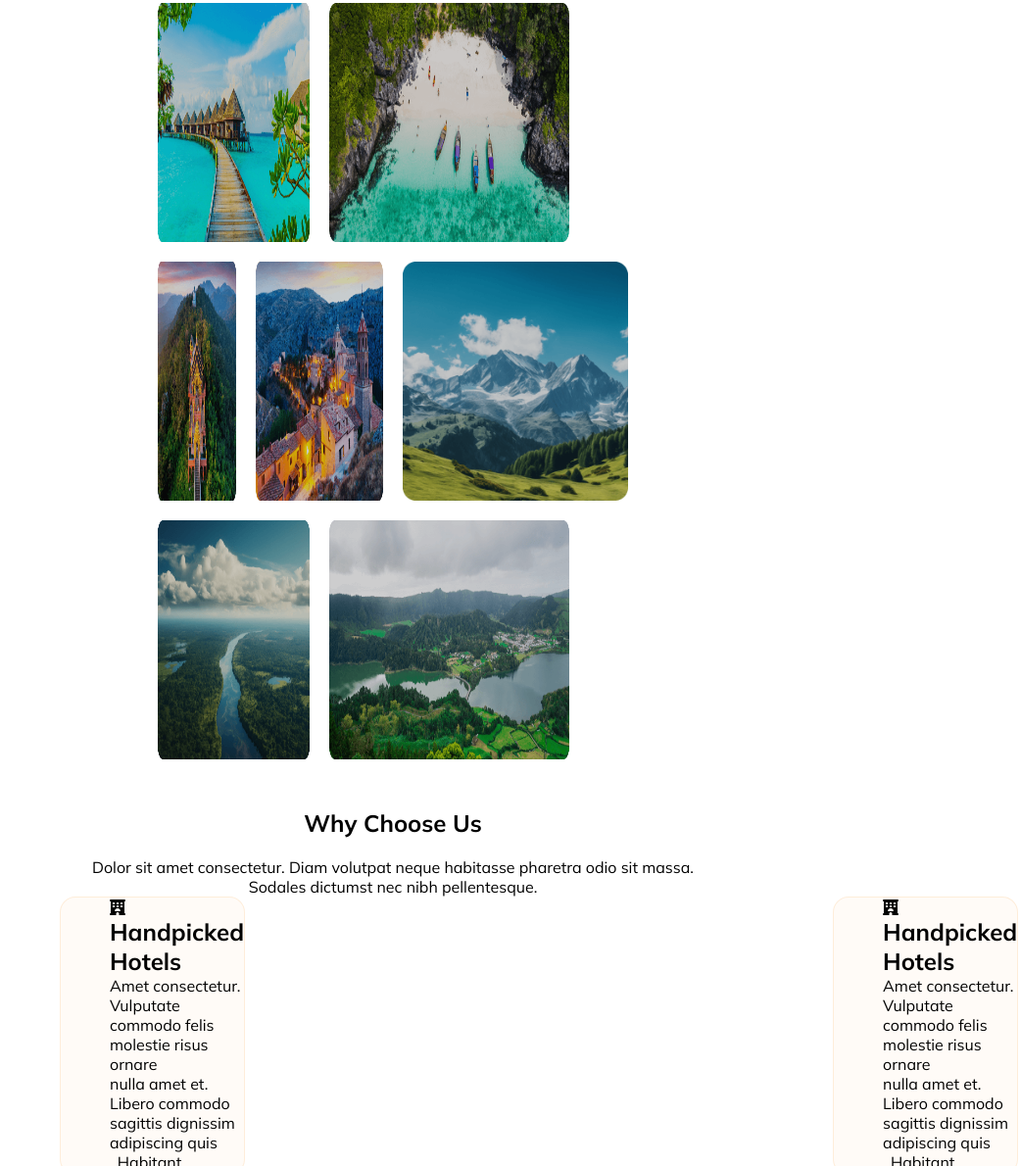
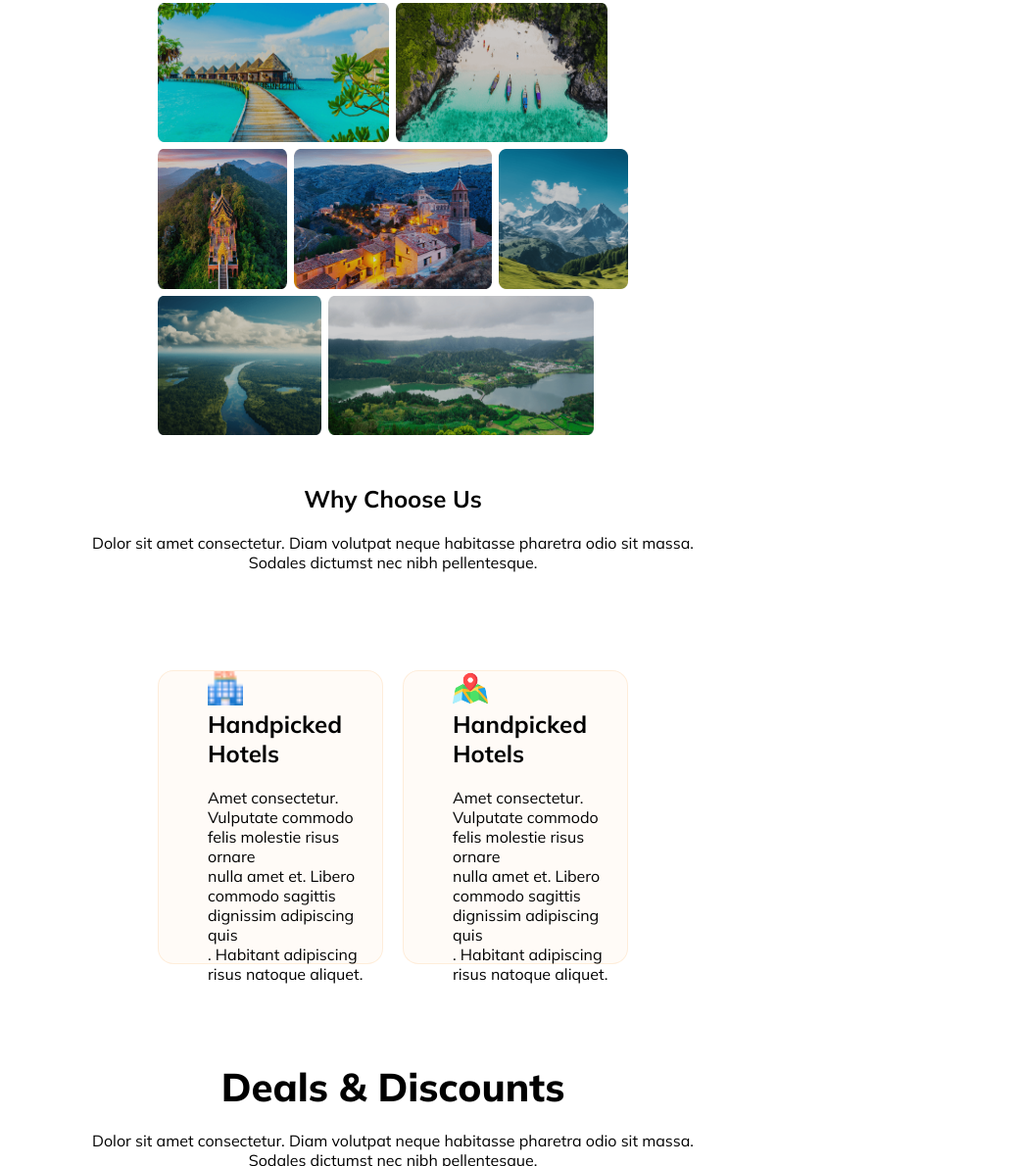
Before and after one commit to luckyosd/B9A2-shankhachil-Travel-main, a plain HTML site: page index.html in a window 1280 px wide. Shown: the part 1610-2800 px from the top of the page at 98% size, without its empty margins (239-1280 px from the left). Drawn offline with Linux system fonts and the light colour scheme.

Commit message:
correction-default

```diff
--- a/index.html
+++ b/index.html
@@ -37,7 +37,7 @@
 
             <div class="text-items">
                 <h1>Explore Your Travel</h1>
-                <p>Dolor sit amet consectetur. Nullam suspendisse vitae ultricies dolor adipiscing. In et odio enim ac quis sapien urna eu phasellus.</p>
+                <p>Dolor sit amet consectetur. Nullam suspendisse vitae ultricies dolor adipiscing. In et odio<br> enim ac quis sapien urna eu phasellus.</p><br>
                 <input type="text" placeholder="where go">
                 <select name="when">
                     <option value="">when</option>
@@ -135,13 +135,13 @@
         <section>
             <div class="section-cont">
                 <div class="container-des">
-                    <span class="font"><i class="fa-solid fa-hotel"></i></span><br>
-                    <h2>Handpicked Hotels</h2>
+                    <img src="Images/hotel.png">
+                    <h2>Handpicked Hotels</h2><br>
                     <p>Amet consectetur. Vulputate commodo felis molestie risus ornare<br> nulla amet et. Libero commodo sagittis dignissim adipiscing quis<br>. Habitant adipiscing risus natoque aliquet. </p>
                 </div>
                 <div class="location">
-                    <span class="font"><i class="fa-solid fa-hotel"></i></span><br>
-                    <h2>Handpicked Hotels</h2>
+                    <img src="Images/map.png">
+                    <h2>Handpicked Hotels</h2><br>
                     <p>Amet consectetur. Vulputate commodo felis molestie risus ornare<br> nulla amet et. Libero commodo sagittis dignissim adipiscing quis<br>. Habitant adipiscing risus natoque aliquet. </p>
 
                 </div>
@@ -163,7 +163,7 @@
                     <div class="i">
                         <span><i class="fa-regular fa-clock"></i>7 Day / 6 Night</span>
                         <span><i class="fa-solid fa-people-group"></i>Max : 10</span>
-                        <span><i class="fa-sharp fa-solid fa-location-dot">Malaysia</i></span>
+                        <span><i class="fa-sharp fa-solid fa-location-dot">Malesia</i></span>
 
                         <br>
 
@@ -176,7 +176,7 @@
                     <div class="j">
                         <span><i class="fa-regular fa-clock"></i>7 Day / 6 Night</span>
                         <span><i class="fa-solid fa-people-group"></i>Max : 10</span>
-                        <span><i class="fa-sharp fa-solid fa-location-dot">Malaysia</i></span>
+                        <span><i class="fa-sharp fa-solid fa-location-dot">Malesia</i></span>
 
                         <br>
 
--- a/styles/style.css
+++ b/styles/style.css
@@ -78,7 +78,6 @@
             left: 200px;
             right: 200px;
             color: white;
-            line-height: 80px;
         }
 
         .text-items h1 {
@@ -151,7 +150,7 @@
             min-height: 400px;
             margin: 50px 400px;
             display: grid;
-            gap: 20px;
+            gap: 7px;
             grid-template-columns: repeat(12, 1fr);
             grid-template-rows: repeat(3, 1fr);
         }
@@ -183,11 +182,11 @@
         }
 
         .grid-item-6 {
-            grid-column: 1/span 7;
+            grid-column: 1/span 5;
         }
 
         .grid-item-7 {
-            grid-column: 8/span 12;
+            grid-column: 6/span 12;
         }
 
         .why-choose-us {
@@ -196,32 +195,52 @@
 
         .section-cont {
             display: flex;
-            justify-content: space-evenly;
+            gap: 20px;
         }
 
         .container-des {
-            width: 573px;
-            height: 284px;
-            margin: 0 300px;
-            border-radius: 16px;
+            width: 700px;
+            height: 300px;
+            margin-top: 100px;
+            margin-left: 400px;
             border-radius: 16px;
             padding-left: 50px;
             border: 1px solid rgba(251, 181, 99, 0.20);
             background: rgba(251, 181, 99, 0.05);
         }
 
-        .font {
-            font-size: medium;
+        .container-des img {
+            width: 20%;
         }
 
         .location {
-            width: 573px;
-            height: 284px;
-            margin: 0 300px;
+            width: 700px;
+            height: 300px;
+            margin-top: 100px;
+            margin-right: 400px;
             border-radius: 16px;
             padding-left: 50px;
             border: 1px solid rgba(251, 181, 99, 0.20);
             background: rgba(251, 181, 99, 0.05);
+        }
+
+        .location img {
+            width: 20%;
+        }
+
+        .container-des .location h1 {
+            color: #131318;
+            text-align: center;
+            font-size: 24px;
+            font-weight: 800;
+        }
+
+        .container-des .location p {
+            color: #5A5A5D;
+            font-size: 16px;
+            font-weight: 400;
+            line-height: 26px;
+            /* 162.5% */
         }
 
         .deals-us {
```
Also changed, not shown: Images/hotel.png (added), Images/map (1).png (added), Images/map.png (added), Images/price-tags.png (added).
